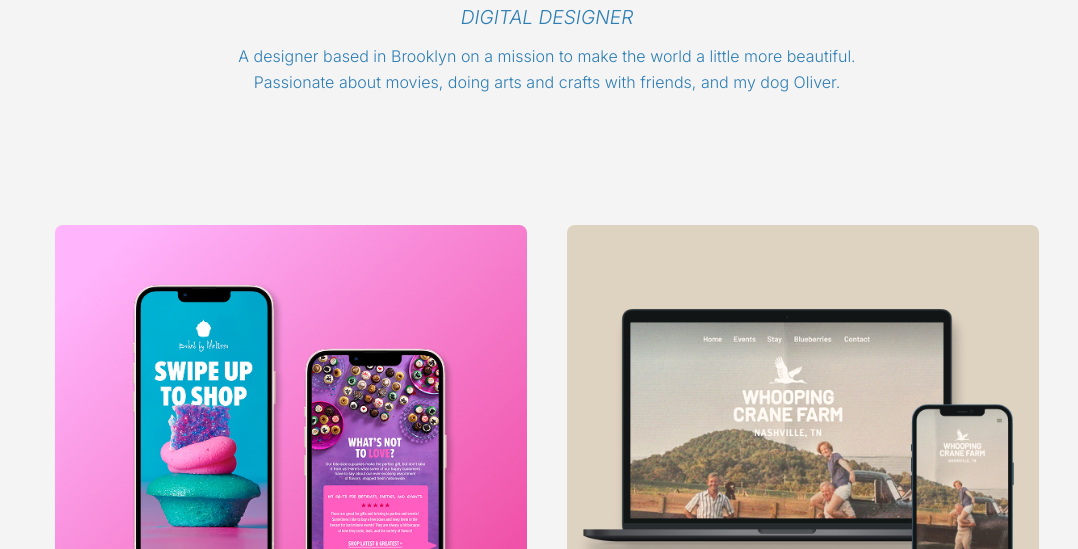
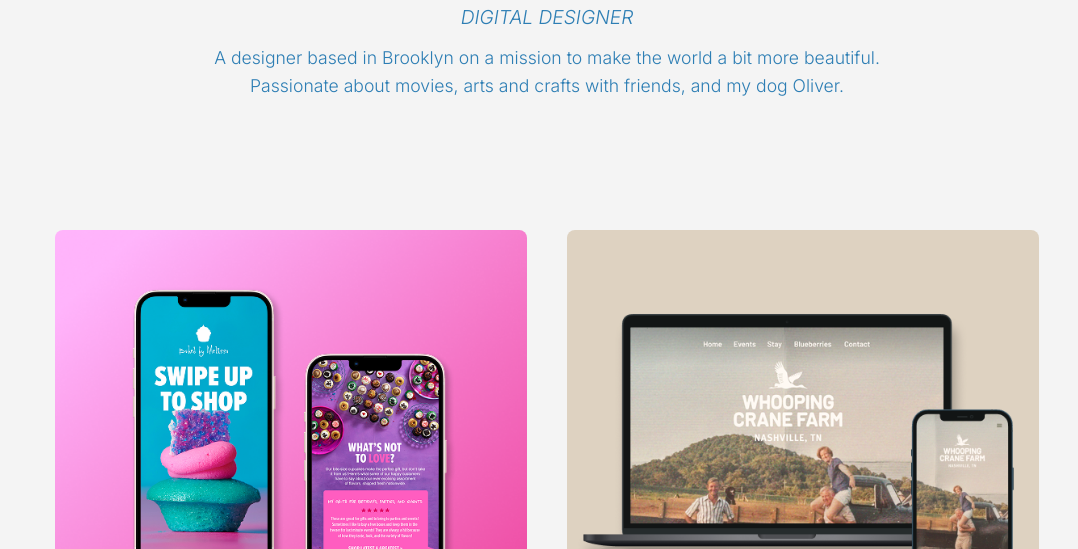
Before and after one commit to lucyjacobson/lucyrosejacobson.github.io, a plain HTML site: page index.html in a window 1280 px wide. Shown: the part 251-800 px from the top of the page, without its empty margins (93-1171 px from the left). Drawn offline with nearby package versions, Linux system fonts and the light colour scheme; a web font is replaced by a local one.

Commit message:
Push_IDK

```diff
--- a/index.html
+++ b/index.html
@@ -56,7 +56,12 @@
   <h1 class="bio-name">Lucy Jacobson</h1>
   <h2 class="bio-title">DIGITAL DESIGNER</h2>
   <p class="bio-description">
-A designer based in Brooklyn on a mission to make the world a little more beautiful. Passionate about movies, doing arts and crafts with friends, and my dog Oliver.
+<span class="line-1">
+    A designer based in Brooklyn on a mission to make the world a bit more&nbsp;beautiful.
+  </span>
+  <span class="line-2">
+    Passionate about movies, arts and crafts with friends, and my dog&nbsp;Oliver.
+  </span>
   </p>
 </div>
 
--- a/stylesheet.css
+++ b/stylesheet.css
@@ -927,4 +927,8 @@
   .nav-links a{
     font-size: 18px;
   }
+
+  .bio-description{
+    font-size: 1.1em;
+  }
 }
```
Also changed, not shown: Assets/Favicon.png (deleted), 2 other files.
